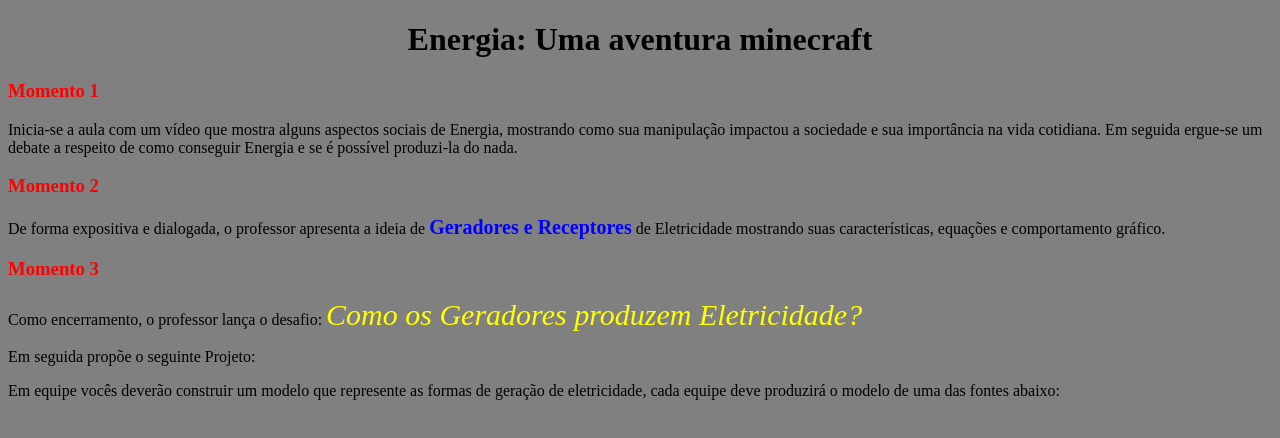
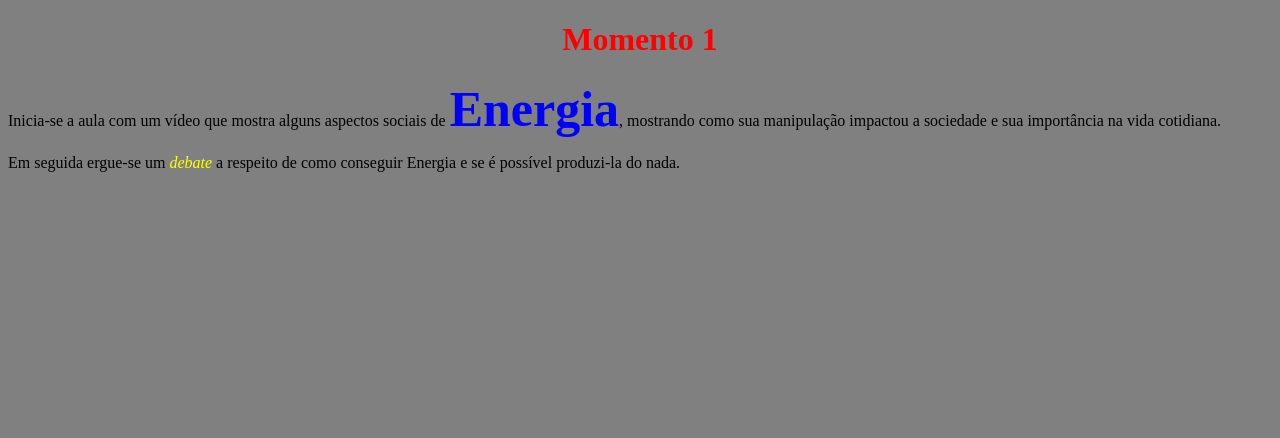
Before and after one commit to FranPastori/GEprogramacao-TurmaN, a plain HTML site: page index.html in a window 1280 px wide. Drawn offline with Linux system fonts and the light colour scheme.

Commit message:
Add files via upload

```diff
--- a/index.html
+++ b/index.html
@@ -1,33 +1,14 @@
 <!DOCTYPE html>
 <html>
 <head>
-	<html lang="PT-BR">
-	<meta charset="UTF-8">
-	<title>Energia: Uma aventura minecraft</title>
+	<title>Energia: Uma Aventura Minecraft</title>
 	<link rel="stylesheet" type="text/css" href="style.css">
-
 </head>
 <body>
-	<h1>Energia: Uma aventura minecraft</h1>
+	 <h1>Momento 1</h1>
 
-    <h3>Momento 1</h3>
-
-   <p> Inicia-se a aula com um vídeo que mostra alguns aspectos sociais de Energia, mostrando como sua manipulação impactou a sociedade e sua importância na vida cotidiana. Em seguida ergue-se um debate a respeito de como conseguir Energia e se é possível produzi-la do nada.</p>
-
-
-	<h3>Momento 2</h3>
-	<p>De forma expositiva e dialogada, o professor apresenta a ideia de <b>Geradores e Receptores</b> de Eletricidade mostrando suas características, equações e comportamento gráfico.</p>
-
-
-	<h3>Momento 3</h3>
-
-	<p>Como encerramento, o professor lança o desafio: <i>Como os Geradores produzem Eletricidade?</i></p>
-
-	<p>Em seguida propõe o seguinte Projeto:</p>
-
-	<p>Em equipe vocês deverão construir um modelo que represente as formas de geração de eletricidade, cada equipe deve produzirá o modelo de uma das fontes abaixo:</p>
-
-
+	<p>Inicia-se a aula com um vídeo que mostra alguns aspectos sociais de <b>Energia</b>, mostrando como sua manipulação impactou a sociedade e sua importância na vida cotidiana.</p>
+	<p>Em seguida ergue-se um <i>debate</i> a respeito de como conseguir Energia e se é possível produzi-la do nada.</p>
 
 </body>
 </html>
--- a/style.css
+++ b/style.css
@@ -1,23 +1,15 @@
 body {
-    background-color: gray;
+		background-color: gray;
+
+}
+h1 {
+	color: red;
+	text-align: center;
+}
+b {
+	color: blue;
+	font-size:50px ;
 }
 
-
-h1 {
-    text-align: center;
-}
-
-h3 {
-	color: red;
-}
-
-b {
-	color:blue ;
-	font-size: 20px;
-}
-
-i {
-	color: yellow;
-	font-size: 30px;
-
-}
+i { color: yellow;
+ }
```
Also changed, not shown: 1 other file.
